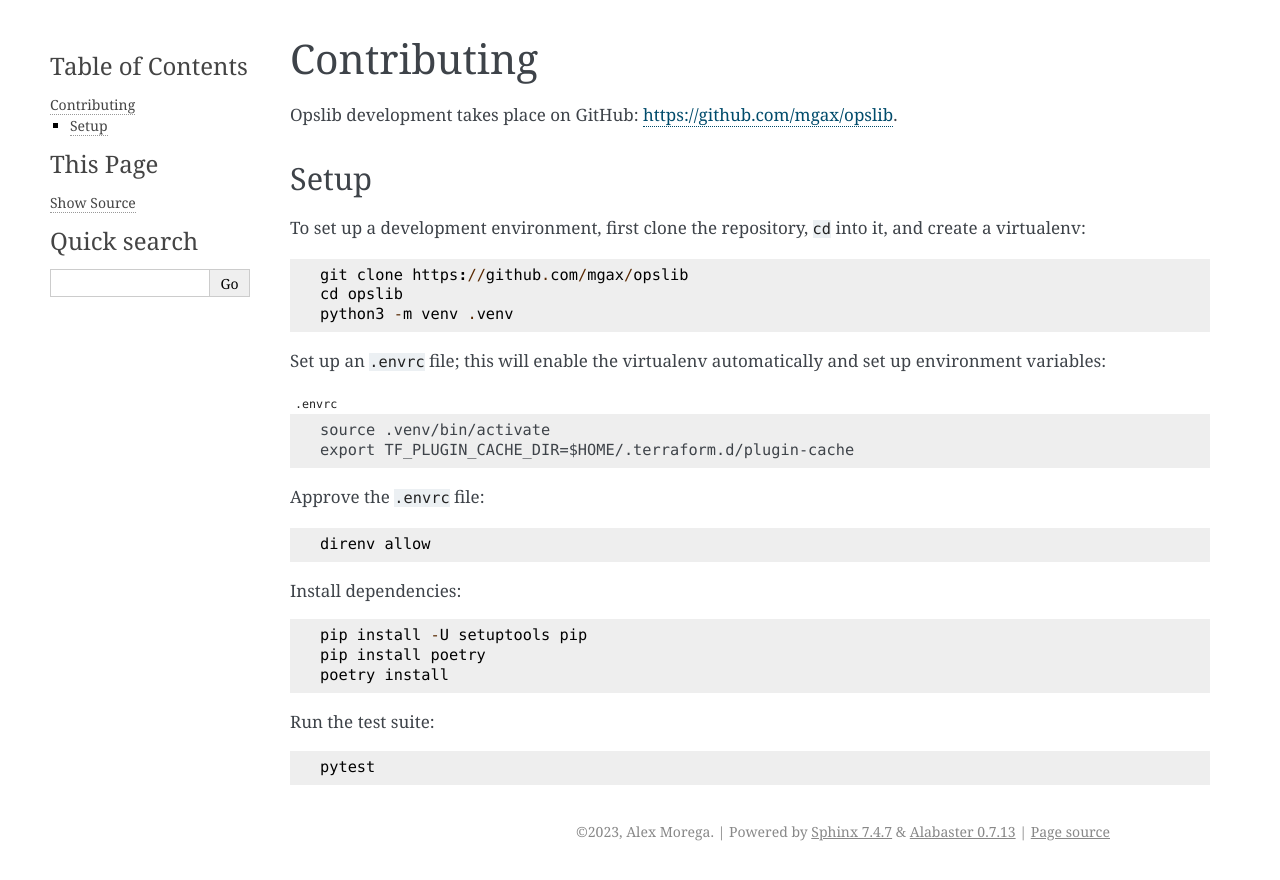
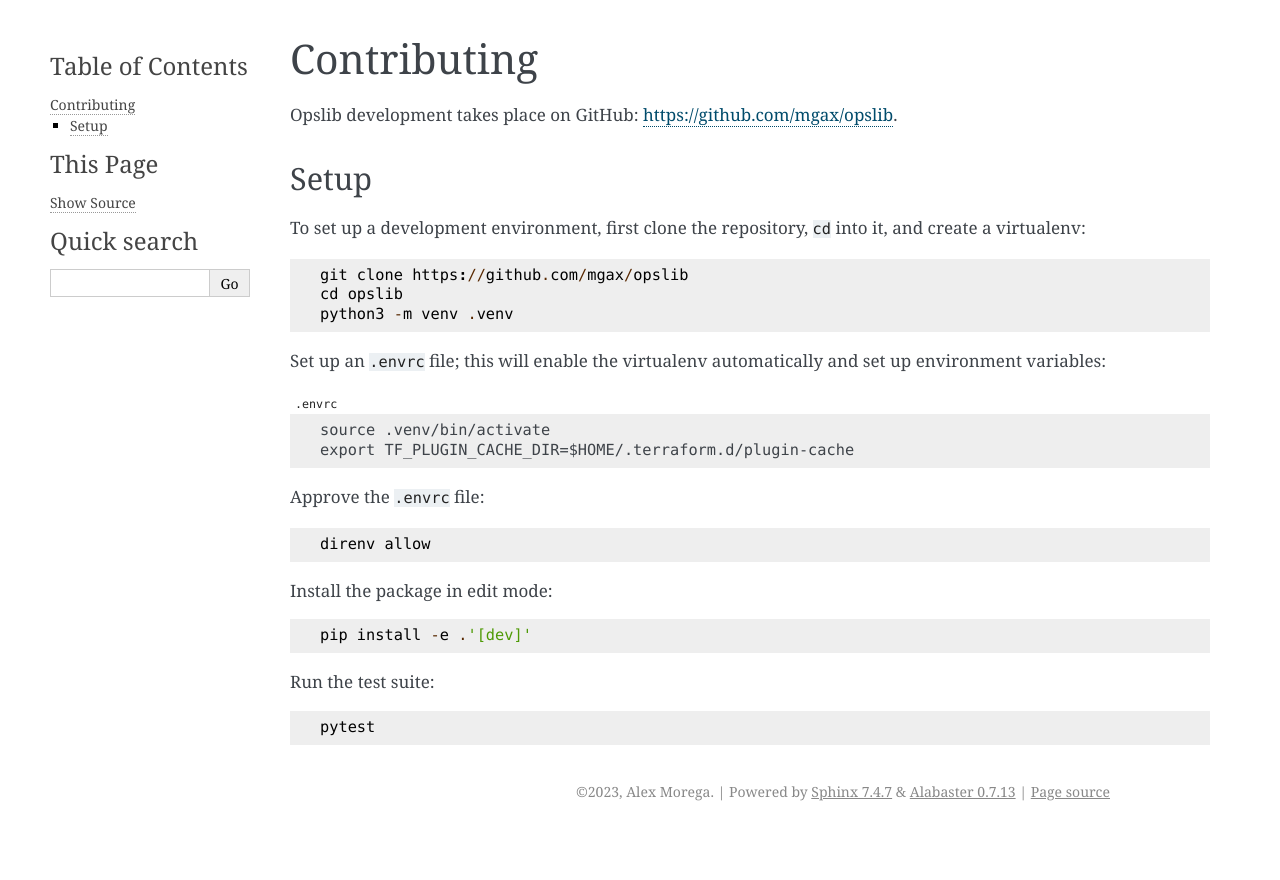
Before and after one commit to mgax/opslib, a Sphinx documentation site: the page built from docs/contributing.rst, in a window 1280 px wide. Shown: the top 880 px of the page. Built offline with Sphinx 7.4.7, drawn with Linux system fonts in a browser that asks for light colours.

Commit message:
Update development docs

```diff
--- a/docs/contributing.rst
+++ b/docs/contributing.rst
@@ -26,11 +26,9 @@ Approve the ``.envrc`` file::
 
     direnv allow
 
-Install dependencies::
+Install the package in edit mode::
 
-    pip install -U setuptools pip
-    pip install poetry
-    poetry install
+    pip install -e .'[dev]'
 
 Run the test suite::
 
```
